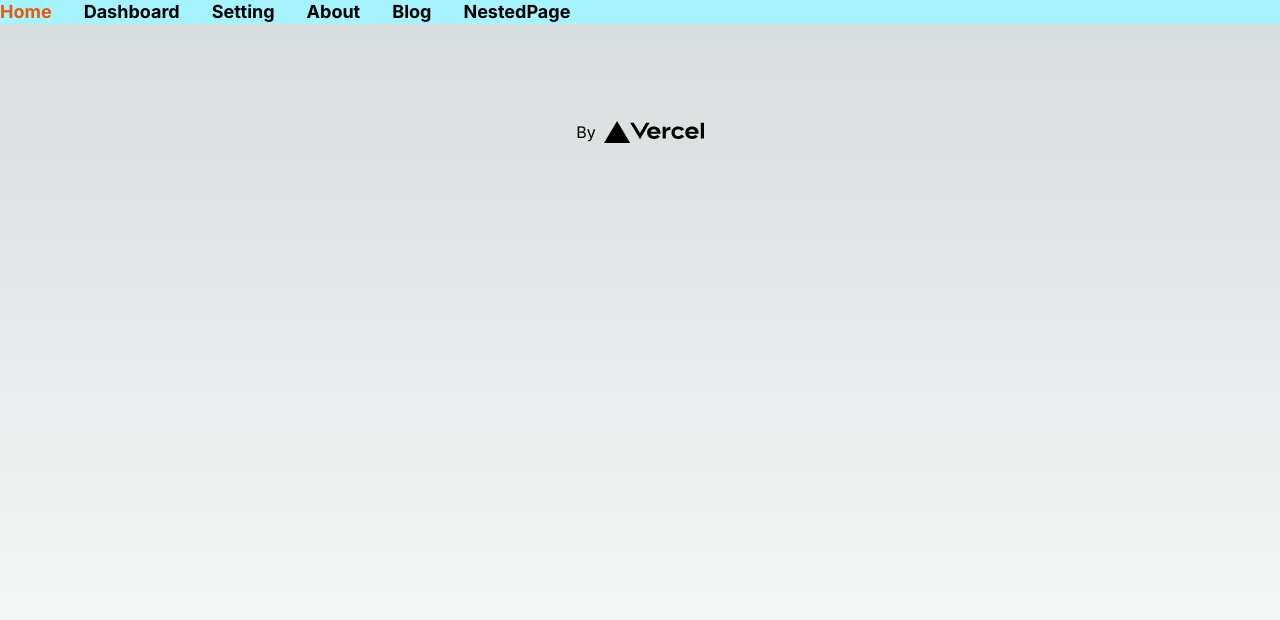
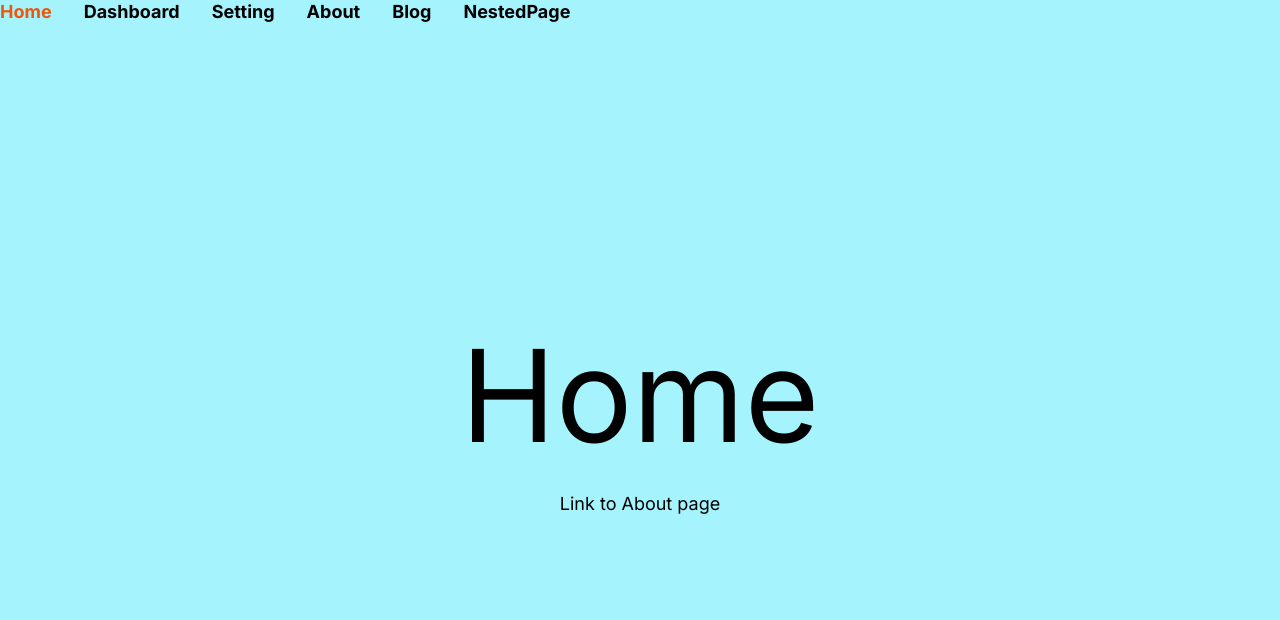
Before and after one commit to marieooq/nextjs-playground, a Next.js app: page / in a window 1280 px wide. Shown: the top 620 px of the page. Built offline with nearby package versions, Linux system fonts and the light colour scheme.

Commit message:
added a link to Home

```diff
--- a/app/page.tsx
+++ b/app/page.tsx
@@ -1,24 +1,15 @@
-import Image from "next/image";
+import Link from "next/link";
 
 export default function Home() {
   return (
-    <main className="flex min-h-screen flex-col items-center justify-between p-24">
-      <a
-        className="pointer-events-none flex place-items-center gap-2 p-8 lg:pointer-events-auto lg:p-0"
-        href="https://vercel.com?utm_source=create-next-app&utm_medium=appdir-template&utm_campaign=create-next-app"
-        target="_blank"
-        rel="noopener noreferrer"
+    <div className="w-full h-screen bg-cyan-200 flex flex-col items-center justify-center gap-8">
+      <p className="text-9xl">Home</p>
+      <Link
+        href="/about"
+        className="inline-block text-lg leading-6 hover:text-orange-600"
       >
-        By{" "}
-        <Image
-          src="/vercel.svg"
-          alt="Vercel Logo"
-          className="dark:invert"
-          width={100}
-          height={24}
-          priority
-        />
-      </a>
-    </main>
+        Link to About page
+      </Link>
+    </div>
   );
 }
```
